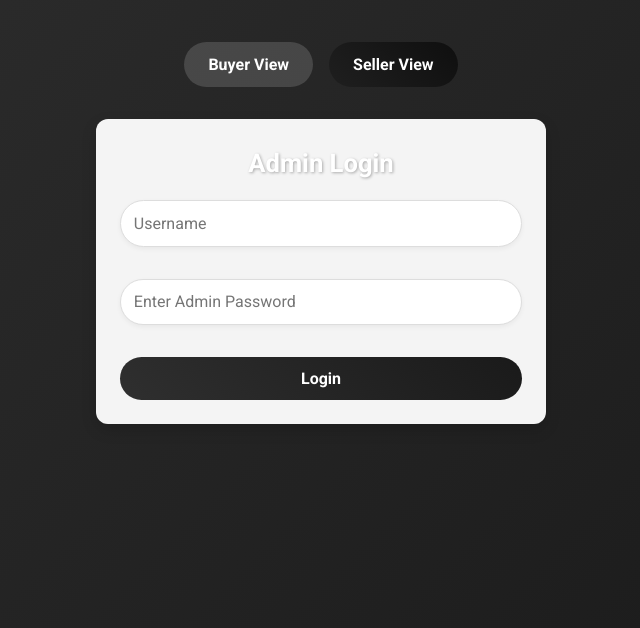
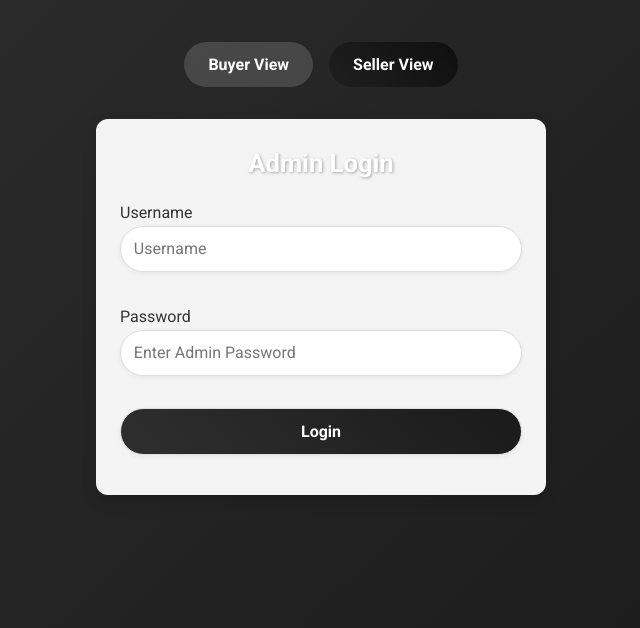
Before and after one commit to ugcoded/shopit, a Flask app: page /orders?role=seller in a window 1280 px wide. Shown: the part 172-800 px from the top of the page, without its empty margins (319-959 px from the left). Run offline with Flask 3, Linux system fonts and the light colour scheme; some libraries are stand-ins or nearby versions.

Commit message:
Update orders.html

```diff
--- a/templates/orders.html
+++ b/templates/orders.html
@@ -54,9 +54,16 @@
                         <p class="message" role="alert">{{ error }}</p>
                     {% endif %}
                     <form method="POST" role="form">
-                        <input type="text" name="username" placeholder="Username" required aria-label="Admin username">
-                        <input type="password" name="password" placeholder="Enter Admin Password" required aria-label="Admin password">
-                        <button type="submit" class="btn" aria-label="Login as admin">Login</button>
+                        {{ admin_login_form.hidden_tag() }}
+                        <div>
+                            {{ admin_login_form.username.label }}<br>
+                            {{ admin_login_form.username(size=32, placeholder="Username", aria_label="Admin username") }}
+                        </div>
+                        <div>
+                            {{ admin_login_form.password.label }}<br>
+                            {{ admin_login_form.password(size=32, placeholder="Enter Admin Password", aria_label="Admin password") }}
+                        </div>
+                        {{ admin_login_form.submit(class="btn", aria_label="Login as admin") }}
                     </form>
                 </div>
             {% else %}
```
